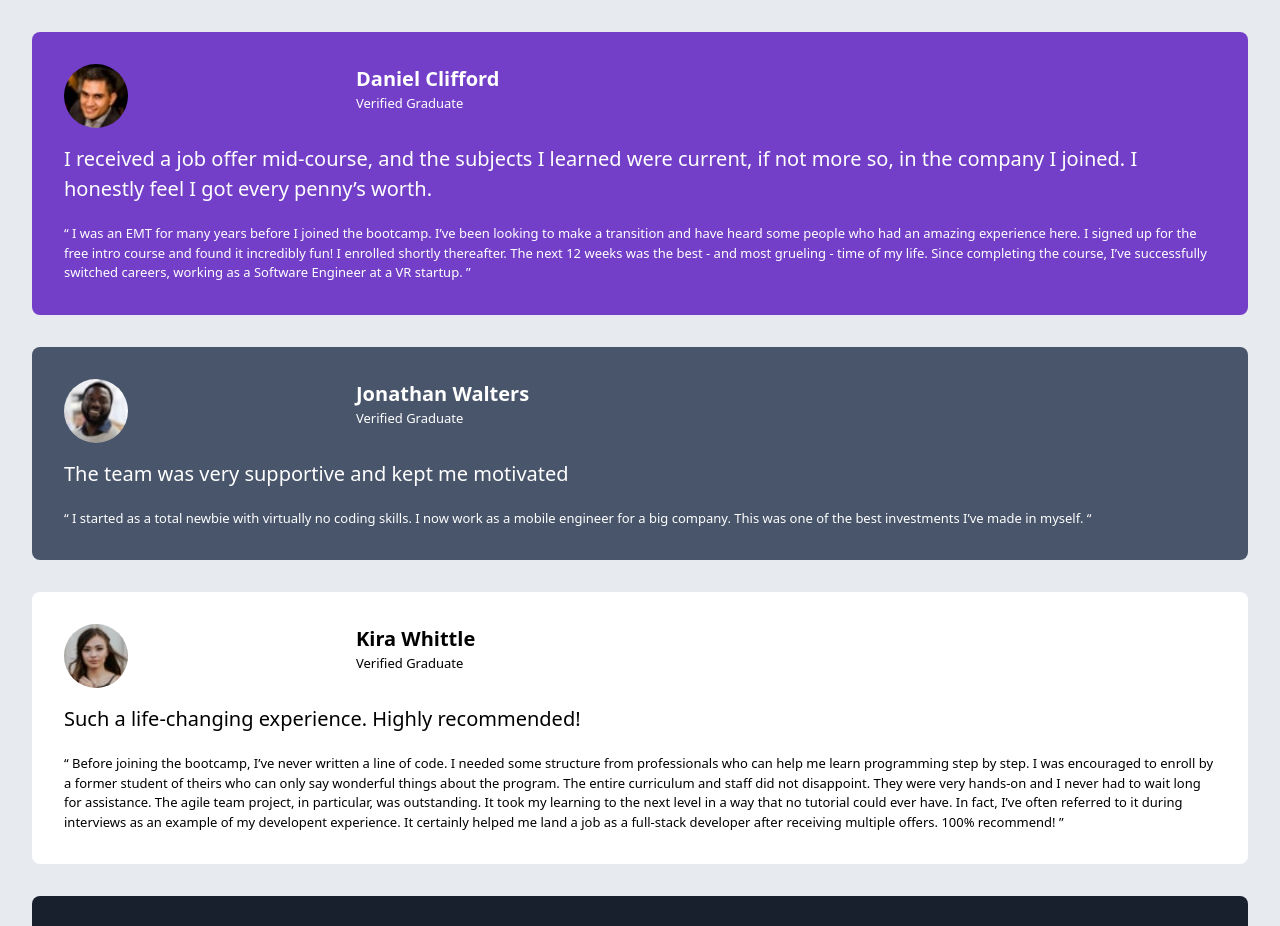
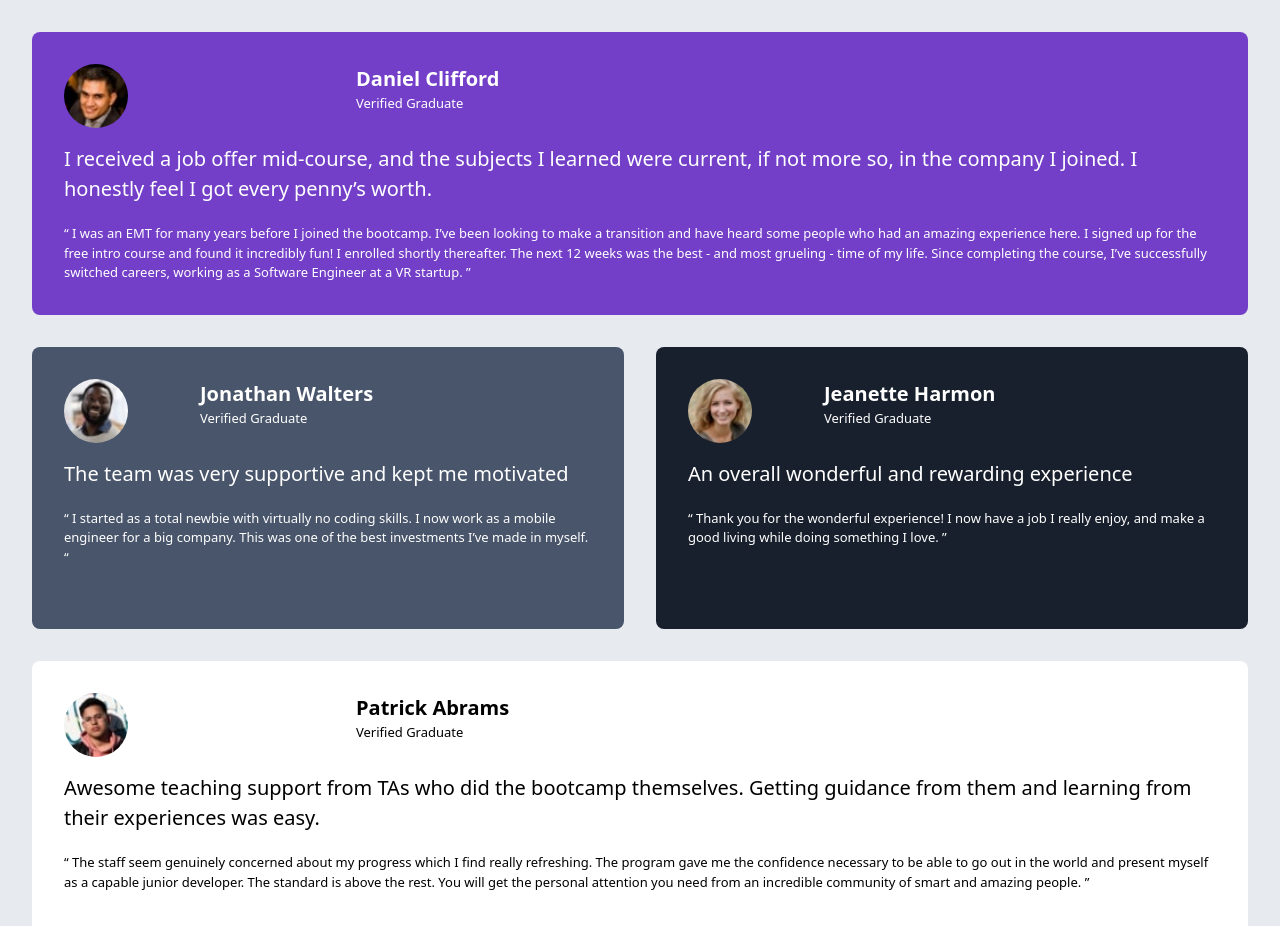
Before and after one commit to NarelaCamara/testimonials-grid-section, a React (Vite) app: page / in a window 1280 px wide. Shown: the top 926 px of the page. Built offline with nearby package versions, Linux system fonts and the light colour scheme; a web font is replaced by a local one.

Commit message:
feat: desing tablet

```diff
--- a/src/App.tsx
+++ b/src/App.tsx
@@ -55,20 +55,20 @@ function App() {
   ]);
 
   return (
-    <div className="">
-      <div>
+    <div className="grid md:grid-cols-2 md:grid-rows-4 md:gap-0 m-4">
+      <div className="m-4 md:col-span-2">
         <Card person={cards[0]} color={colors[0]} />
       </div>
-      <div>
+      <div className="m-4 md:row-start-2">
         <Card person={cards[1]} color={colors[1]} />
       </div>
-      <div>
+      <div className="m-4 md:col-span-2 md:col-start-1 md:row-start-4">
         <Card person={cards[2]} color={colors[2]} />
       </div>
-      <div>
+      <div className="m-4 md:col-start-2 md:row-start-2">
         <Card person={cards[3]} color={colors[3]} />
       </div>
-      <div>
+      <div className="m-4 md:col-span-2 md:col-start-1 md:row-start-3">
         <Card person={cards[4]} color={colors[4]} />
       </div>
     </div>
--- a/src/components/card.tsx
+++ b/src/components/card.tsx
@@ -2,7 +2,9 @@ import { colors, type Color, type IPerson } from "../interfaces";
 
 export const Card = ({ person, color }: { person: IPerson; color: Color }) => {
   return (
-    <div className={`m-8 p-8 border-0 rounded-lg min-w-[350px] ${color}`}>
+    <div
+      className={`p-8 border-0 rounded-lg min-w-[21.875rem] ${color} min-h-full`}
+    >
       <div className="grid grid-cols-4 grid-rows-1 gap-4">
         <div className="col-span-1">
           <img
```
